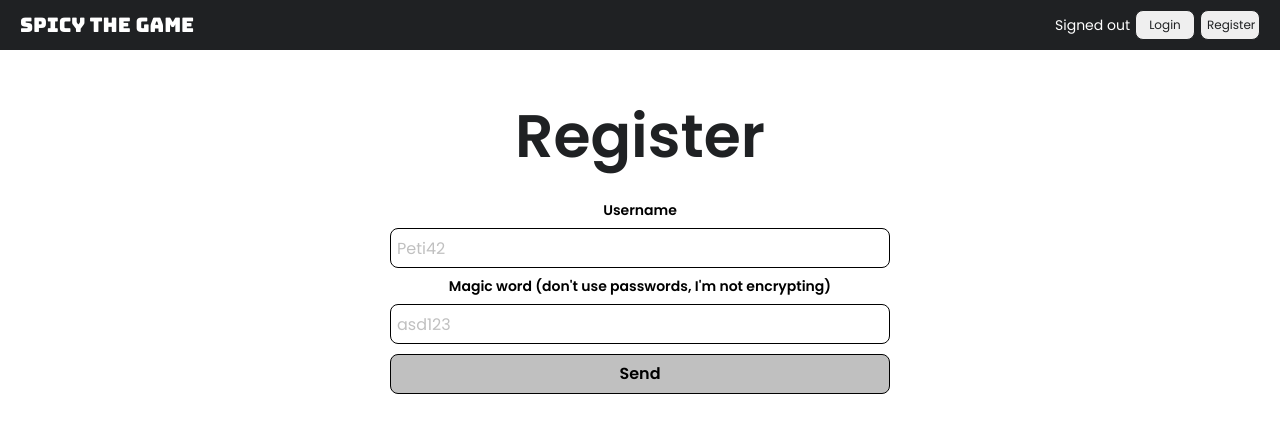
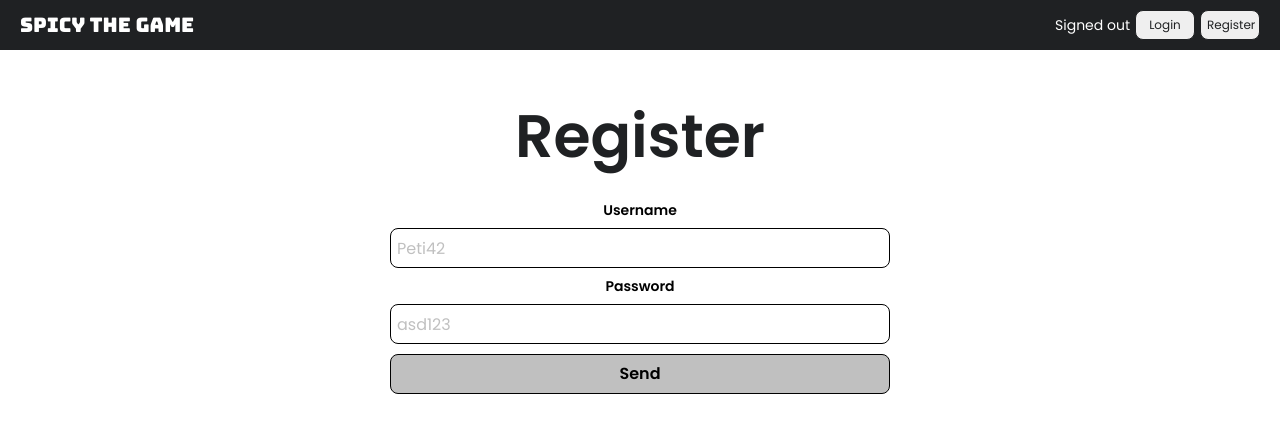
Before and after one commit to MilosAlex/spicy-the-game, a Next.js app: page /register in a window 1280 px wide. Shown: the top 432 px of the page. Built offline with nearby package versions, Linux system fonts and the light colour scheme; no server answers.

Commit message:
feat: changed copy on registration page

```diff
--- a/pages/register.tsx
+++ b/pages/register.tsx
@@ -62,7 +62,7 @@ export default function Register(props: RegisterProps) {
           placeholder="Peti42"
         />
         <label className="register__label" htmlFor="password">
-          Magic word (don't use passwords, I'm not encrypting)
+          Password
         </label>
         <input
           className="register__input"
```
